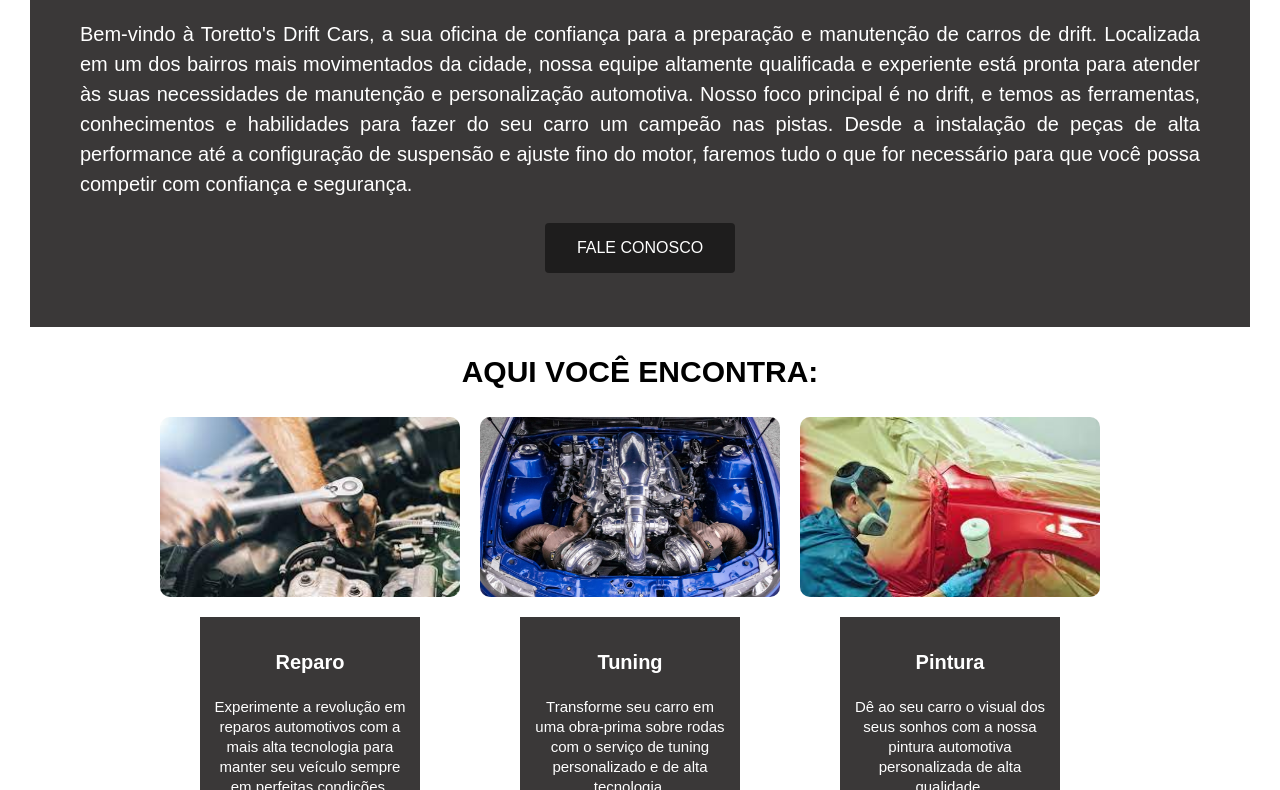
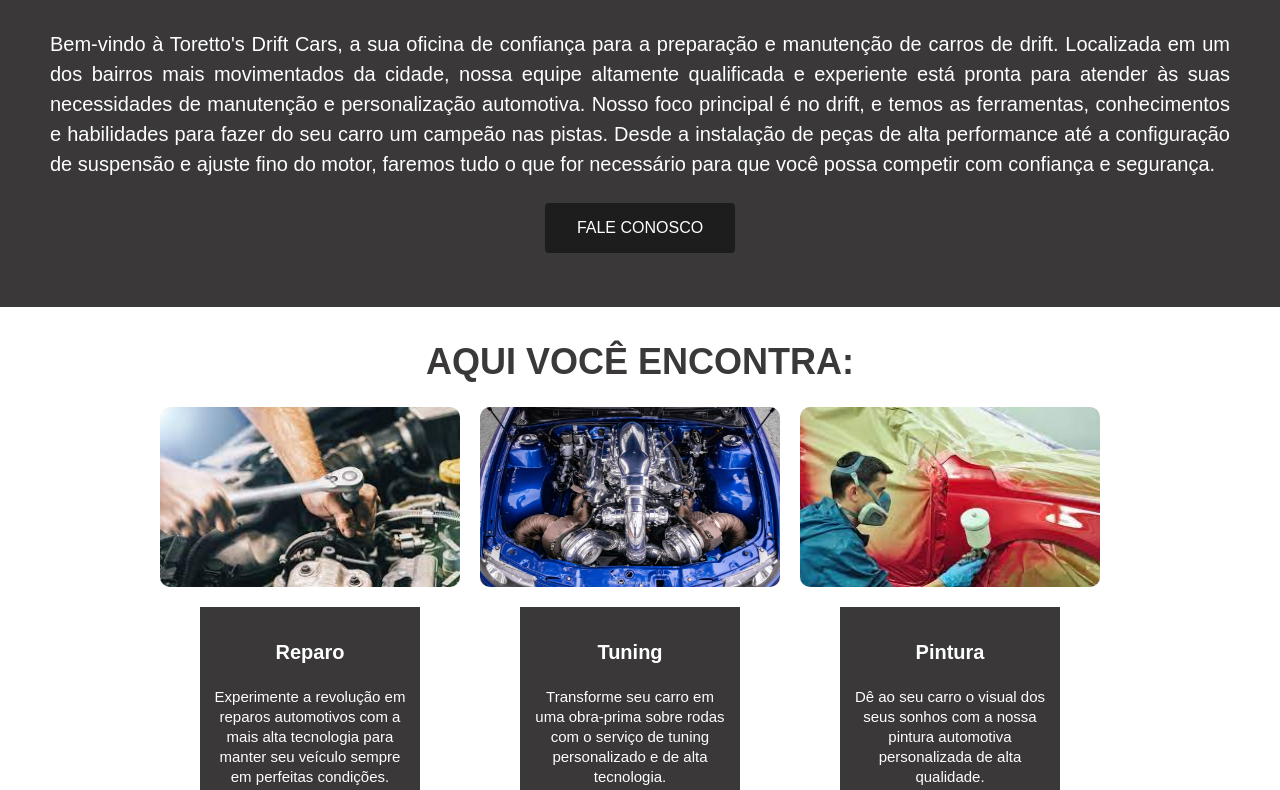
Before and after one commit to Joullie/driftshop, a plain HTML site: page drift-lp/index.html in a window 1280 px wide. Shown: the part 366-1156 px from the top of the page. Drawn offline with Linux system fonts and the light colour scheme.

Commit message:
Update styles.css

```diff
--- a/drift-lp/assets/css/styles.css
+++ b/drift-lp/assets/css/styles.css
@@ -3,14 +3,14 @@ body {
   text-align: center;
   font-size: 20px;
   line-height: 30px;
-  color: #000000;
-  margin-right: 30px;
-  margin-left: 30px;
+  color: #3a3838;
+  margin: 0;
 }
 
 h2 {
-  margin-top: 30px;
+  margin-top: 40px;
   margin-bottom: 20px;
+  font-size: 36px;
 }
 
 .button {
@@ -33,7 +33,6 @@ h2 {
   background-color: #3a3838;
   color: #fff;
   padding: 50px;
-  margin: 0 auto;
 }
 
 .sobre h2 {
@@ -61,6 +60,7 @@ h2 {
   font-style: italic;
   color: #3a3838;
   border-radius: 10px;
+
 }
 
 .sobre blockquote p {
@@ -75,16 +75,16 @@ h2 {
   width: 100%;
   margin-top: 30px;
   margin-bottom: 30px;
-
 }
 
 
 .servicos h2 {
   font-size: 36px;
   font-weight: bold;
-  margin-bottom: 30px;
+  margin: 30px 0px 30px 0px;
   padding: 30px;
   color: #1e1d1d;
+
 }
 
 .servicos div {
@@ -92,6 +92,7 @@ h2 {
   flex-direction: column;
   align-items: center;
   text-align: center;
+  font-size: 36px;
 
 }
 
@@ -140,7 +141,6 @@ h2 {
   background-color: #3a3838;
   color: #fff;
   padding: 10px;
-  margin: 0 auto;
 }
 
 .contato h2 {
@@ -149,6 +149,7 @@ h2 {
   margin-bottom: 30px;
   padding: 30px;
 }
+
 
 form {
   display: flex;
```
